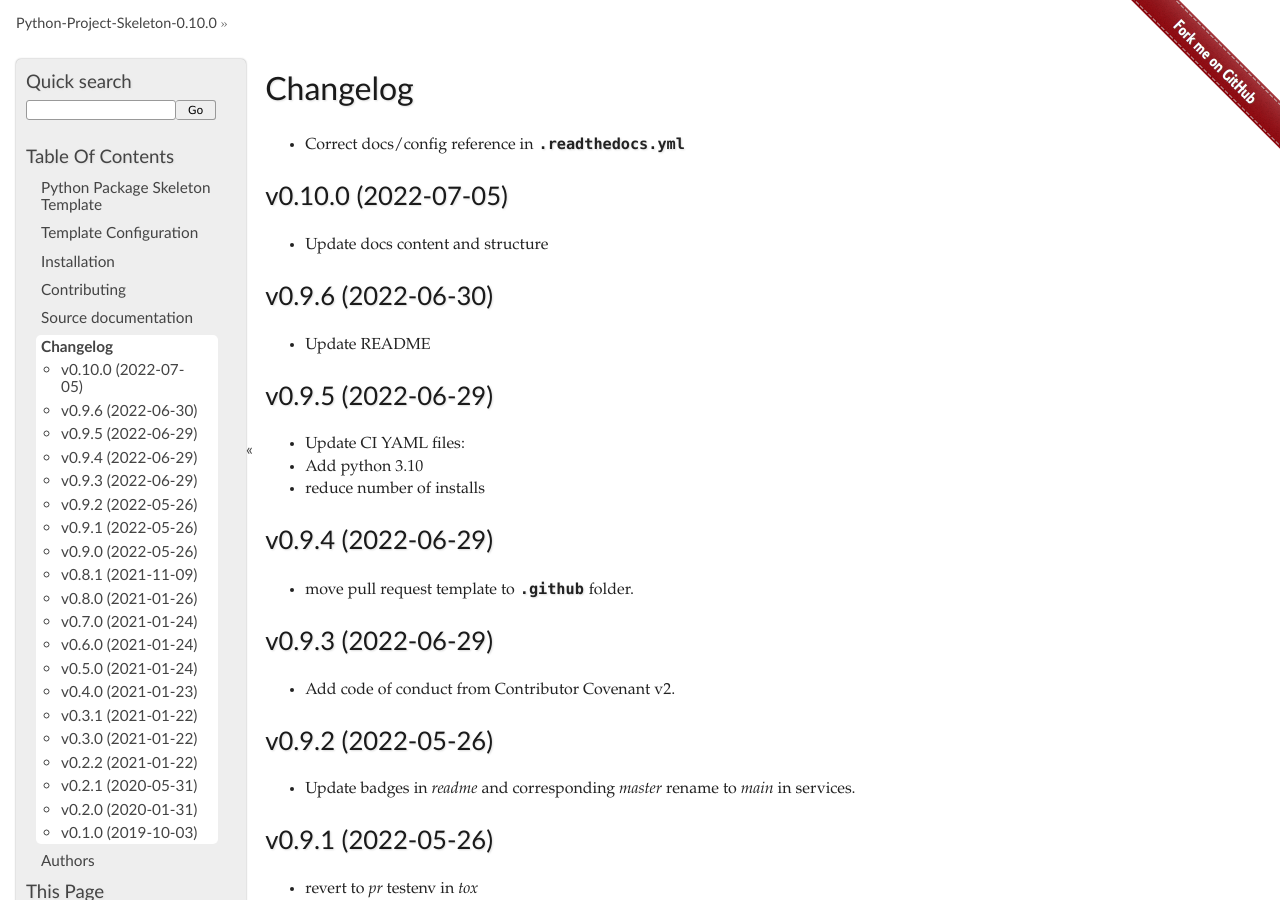
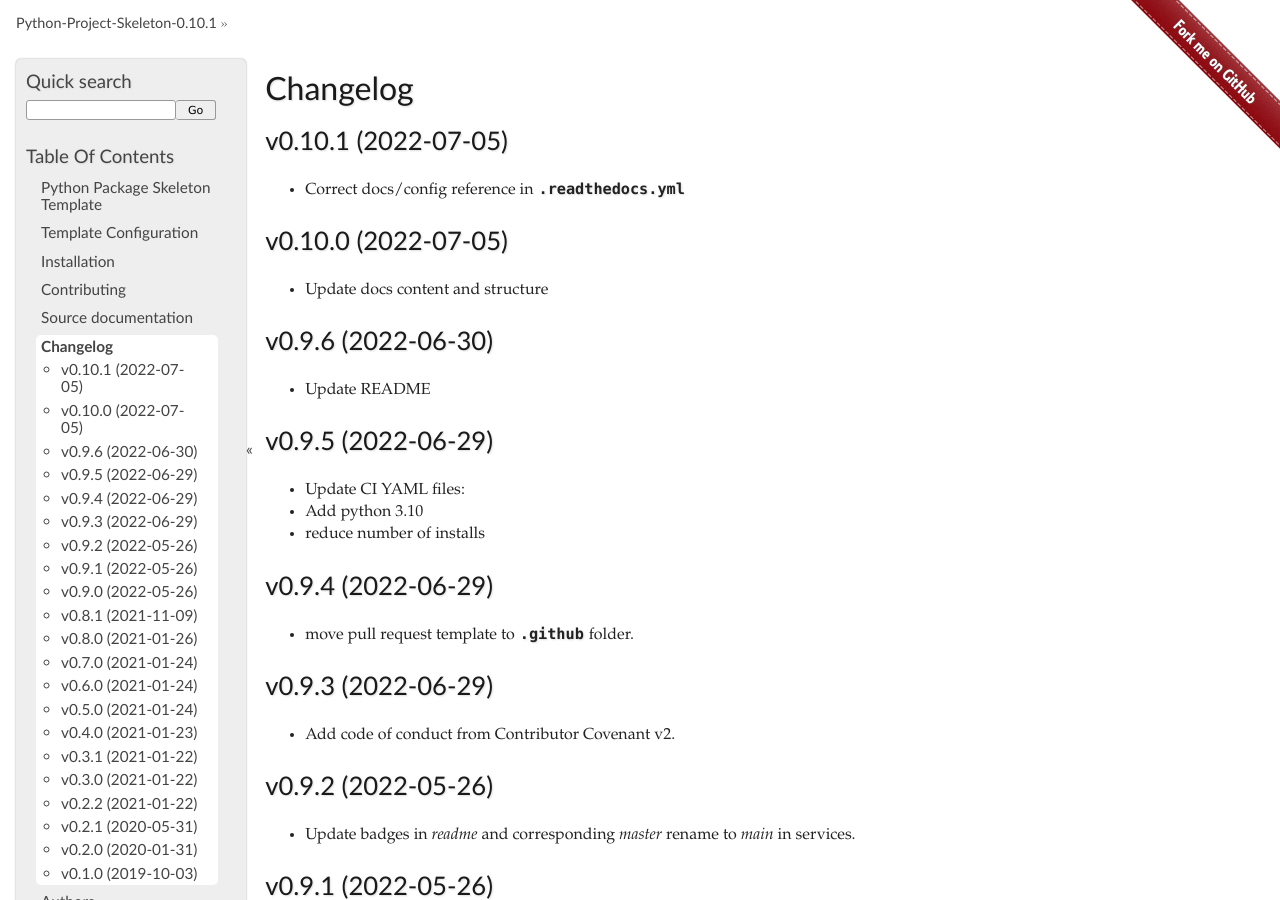
Before and after one commit to joaomcteixeira/python-project-skeleton, a Sphinx documentation site: the page built from docs/changelog.rst, in a window 1280 px wide and 900 px high. Built offline with Sphinx 7.4.7, drawn with Linux system fonts in a browser that asks for light colours; pages that are not in the unit, such as notebooks, are missing from menus.

Commit message:
[SKIP] version bump 0.10.0 -> 0.10.1
Correct reference to docs config in `.readthedocs.yml` (#29)

Correct reference to docs config in `.readthedocs.yml`

```diff
--- a/CHANGELOG.rst
+++ b/CHANGELOG.rst
@@ -1,6 +1,9 @@
 
 Changelog
 =========
+
+v0.10.1 (2022-07-05)
+------------------------------------------------------------
 
 * Correct docs/config reference in ``.readthedocs.yml``
 
--- a/README.rst
+++ b/README.rst
@@ -127,7 +127,7 @@
 Version
 -------
 
-v0.10.0
+v0.10.1
 
 .. _GitHub Actions: https://github.com/features/actions
 .. _PyPI: https://pypi.org
--- a/docs/conf.py
+++ b/docs/conf.py
@@ -48,7 +48,7 @@
 year = '2020'
 author = 'Joao MC Teixeira'
 copyright = '{0}, {1}'.format(year, author)
-version = release = '0.10.0'
+version = release = '0.10.1'
 
 pygments_style = 'trac'
 templates_path = ['.']
--- a/setup.py
+++ b/setup.py
@@ -36,7 +36,7 @@
 
 setup(
     name='jmct-sampleproject',
-    version='0.10.0',
+    version='0.10.1',
     description='A skeleton template for Python projects.',
     long_description=long_description,
     long_description_content_type='text/x-rst',
--- a/src/sampleproject/__init__.py
+++ b/src/sampleproject/__init__.py
@@ -1,3 +1,3 @@
 """Initial documentation of SampleProject."""
 
-__version__ = '0.10.0'
+__version__ = '0.10.1'
```
Also changed, not shown: .bumpversion.cfg.
